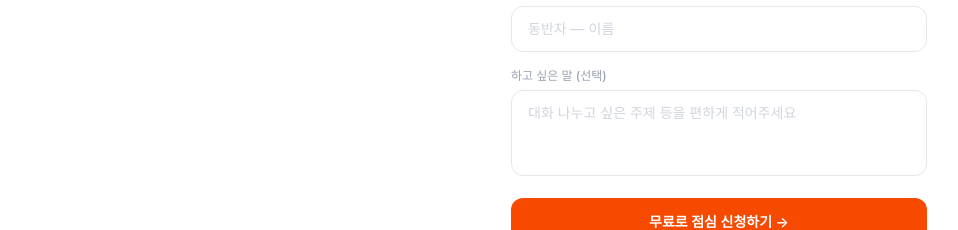
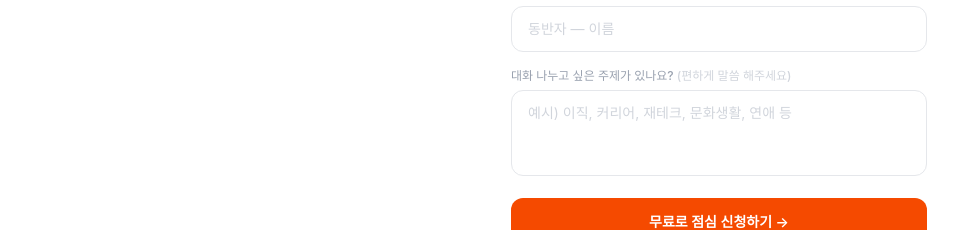
Before and after one commit to luckandy1234-cmyk/landing, a Next.js app: page / in a window 1280 px wide. Shown: the part 3987-4217 px from the top of the page, without its empty margins (161-1119 px from the left). Built offline with nearby package versions, Linux system fonts and the light colour scheme.

Commit message:
하고싶은말 변경

```diff
--- a/components/SignupForm.tsx
+++ b/components/SignupForm.tsx
@@ -155,8 +155,8 @@ export default function SignupForm() {
 
               {/* 메모 */}
               <div>
-                <label className="block text-xs text-gray-400 font-medium mb-1.5">하고 싶은 말 (선택)</label>
-                <textarea name="memo" value={form.memo} onChange={handleChange} rows={3} placeholder="대화 나누고 싶은 주제 등을 편하게 적어주세요" className={`${inputClass} resize-none`} />
+                <label className="block text-xs text-gray-400 font-medium mb-1.5">대화 나누고 싶은 주제가 있나요? <span className="text-gray-300">(편하게 말씀 해주세요)</span></label>
+                <textarea name="memo" value={form.memo} onChange={handleChange} rows={3} placeholder="예시) 이직, 커리어, 재테크, 문화생활, 연애 등" className={`${inputClass} resize-none`} />
               </div>
 
               {status === "error" && (
```
